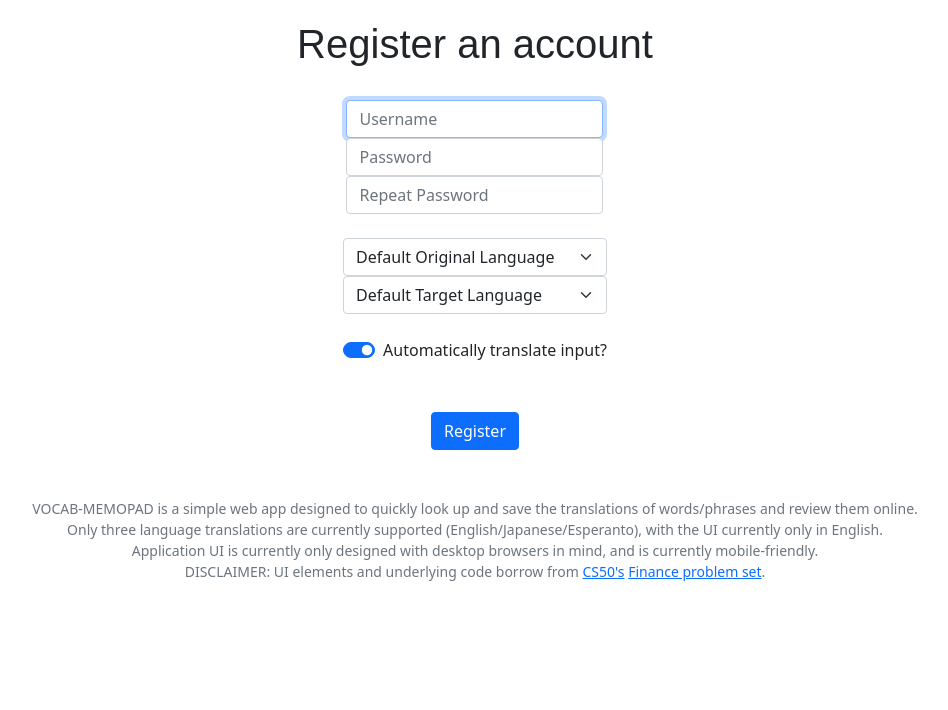
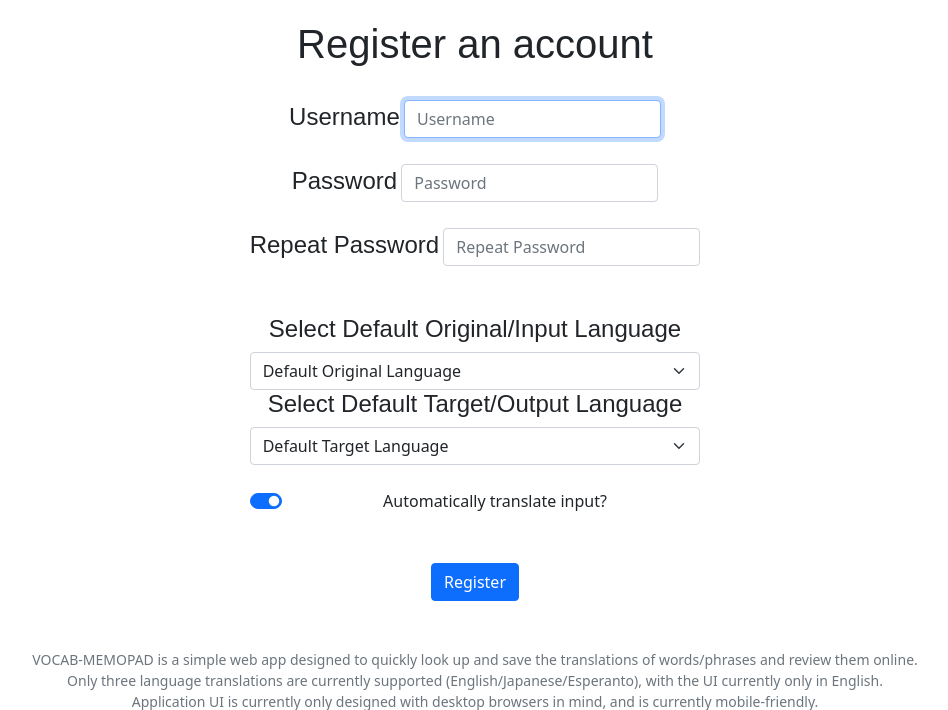
Before and after one commit to rkjrivero/vocab-memopad, a Flask app: page /register in a window 1280 px wide. Shown: the part 76-786 px from the top of the page, without its empty margins (165-1113 px from the left). Before the commit the page ends 657 px from the top, so only its background shows below. Run offline with Flask 2, Linux system fonts and the light colour scheme; some libraries are stand-ins or nearby versions.

Commit message:
tweaks to login/register page

```diff
--- a/application.py
+++ b/application.py
@@ -134,7 +134,12 @@ def register():
 
     # User reached route via GET (as by clicking a link or via redirect)
     else:
-        return render_template("register.html")
+        # User is not logged-in:
+        if not session:
+            return render_template("register.html")
+        else:
+            # Redirect user to home page
+            return redirect("/")
 
 @app.route("/login", methods=["GET", "POST"])
 def login():
--- a/templates/register.html
+++ b/templates/register.html
@@ -10,18 +10,32 @@
     <form action="/register" method="post" class="row row-cols-lg-auto g-3 align-items-center">
         <div class="container-sm align-items-center">
             <div class="form-group">
-                <input autocomplete="off" autofocus class="form-control" name="username" placeholder="Username" type="text">
-            </div>
-            <div class="form-group">
-                <input class="form-control" name="password" placeholder="Password" type="password">
-            </div>
-            <div class="form-group">
-                <input class="form-control" name="confirmation" placeholder="Repeat Password" type="password">
+                <label for="username">
+                    <h4>Username</h4>
+                </label>
+                <input autocomplete="off" autofocus class="form-control" id="username" name="username" placeholder="Username" type="text" required>
             </div>
             <br>
+            <div class="form-group">
+                <label for="password">
+                    <h4>Password</h4>
+                </label>
+                <input class="form-control" id="password" name="password" placeholder="Password" type="password" required>
+            </div>
+            <br>
+            <div class="form-group">
+                <label for="repeat-password">
+                    <h4>Repeat Password</h4>
+                </label>
+                <input class="form-control" id="repeat-password" name="confirmation" placeholder="Repeat Password" type="password" required>
+            </div>
+            <br><br>
             <div class="form-group align-items-center">
                 <div class="dropdown">
-                    <select class="form-select" aria-label="Original Language" name="originlang">
+                    <label for="originlang">
+                        <h4>Select Default Original/Input Language</h4>
+                    </label>
+                    <select class="form-select" aria-label="Original Language" name="originlang" id="originlang">
                         <option selected disabled>Default Original Language</option>
                         <option value="en">English [en]</option>
                         <option value="ja">Japanese [ja]</option>
@@ -31,12 +45,15 @@
             </div>
             <div class="form-group align-items-center">
                 <div class="dropdown">
-                        <select class="form-select" aria-label="Target Language" name="targetlang">
-                            <option selected disabled>Default Target Language</option>
-                            <option value="en">English [en]</option>
-                            <option value="ja">Japanese [ja]</option>
-                            <option value="eo">Esperanto [eo]</option>
-                        </select>
+                    <label for="targetlang">
+                        <h4>Select Default Target/Output Language</h4>
+                    </label>
+                    <select class="form-select" aria-label="Target Language" name="targetlang" id="targetlang">
+                        <option selected disabled>Default Target Language</option>
+                        <option value="en">English [en]</option>
+                        <option value="ja">Japanese [ja]</option>
+                        <option value="eo">Esperanto [eo]</option>
+                    </select>
                 </div>
             </div>
             <br>
```
Also changed, not shown: templates/login.html (+10 -7 lines).
